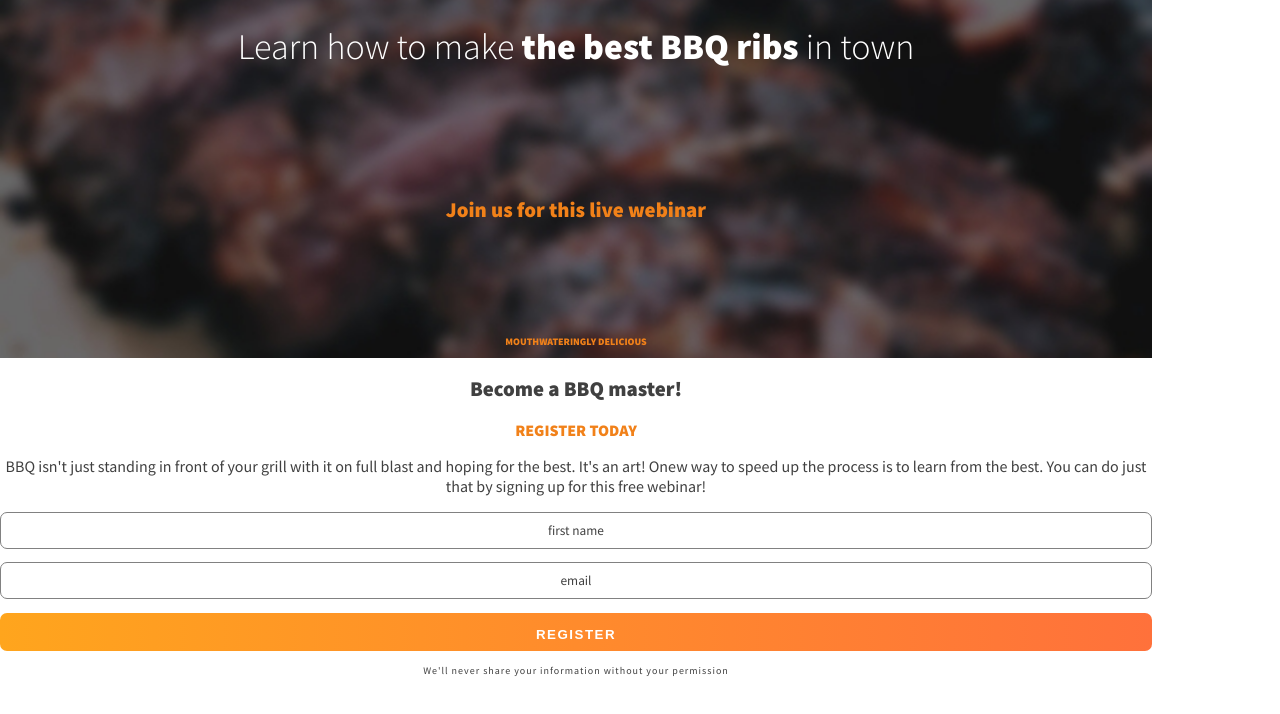
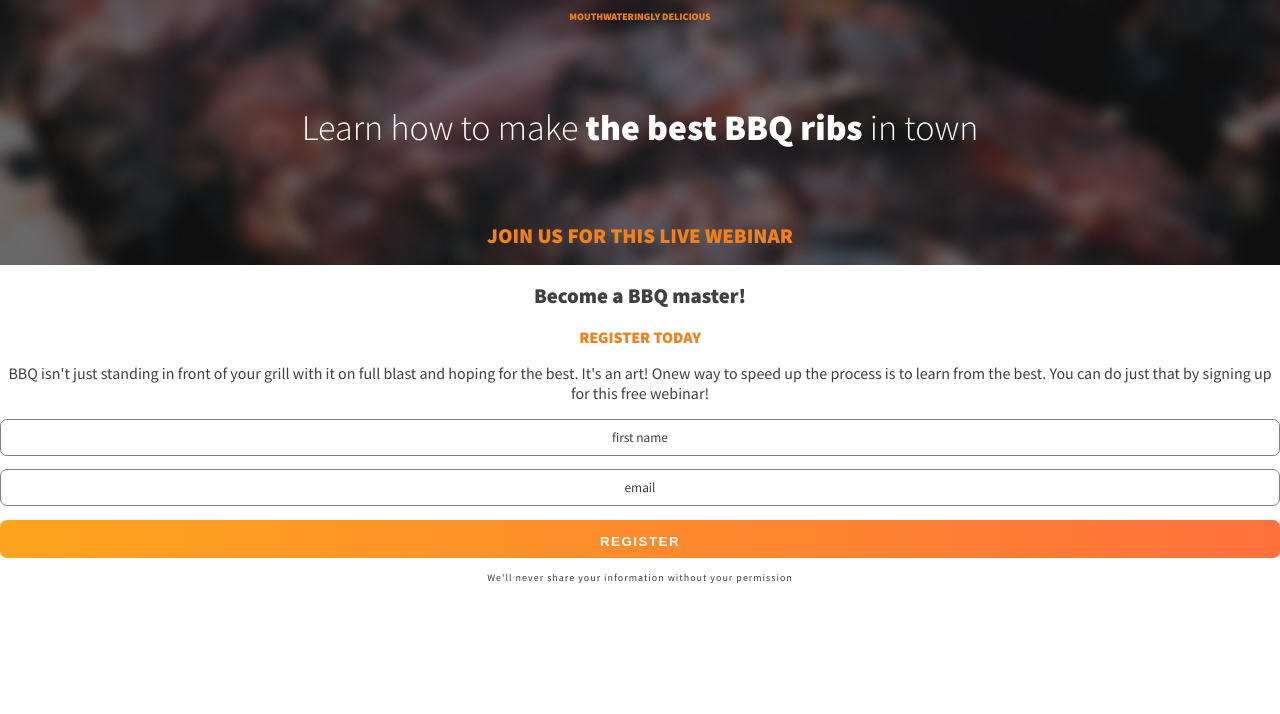
Before and after one commit to BexLedwith/bbq-splash, a plain HTML site: page index.html in a window 1280 px wide. Drawn offline with Linux system fonts and the light colour scheme.

Commit message:
flex box order

```diff
--- a/styles.css
+++ b/styles.css
@@ -6,12 +6,10 @@
 
 body {
   font-family: "Source Sans Pro", sans-serif;
-  width: 90%;
   text-align: center;
   font-size: 1rem;
   height: 100%;
   margin: 0;
-  padding: 0;
   color: #404040;
 }
 
@@ -20,12 +18,15 @@ h1 {
   font-size: 2.25rem;
   color: #fff;
   font-weight: 300;
+  margin: 2em 0;
 }
 
 h1 + p {
   color: #f18119;
   font-weight: 900;
   font-size: 1.3125rem;
+  text-transform: uppercase;
+  margin: 0;
 }
 
 h2 {
@@ -44,6 +45,7 @@ h2 + p {
   font-weight: 900;
   color: #f18119;
   text-transform: uppercase;
+  order: -1;
 }
 
 strong {
@@ -65,15 +67,14 @@ strong {
   display: flex;
   flex-direction: column;
   justify-content: space-between;
+  background-color: #404040;
   background-image: url(/images/dark-ribs.jpg);
   backdrop-filter: blur(3px);
   -webkit-backdrop-filter: blur(3px);
   background-position: center;
   background-repeat: no-repeat;
   background-size: cover;
-  padding: 0 4em;
-  height: 22.375rem;
-  min-width: 375px;
+  padding: 0 0.25em 1em;
 }
 
 input,
```
